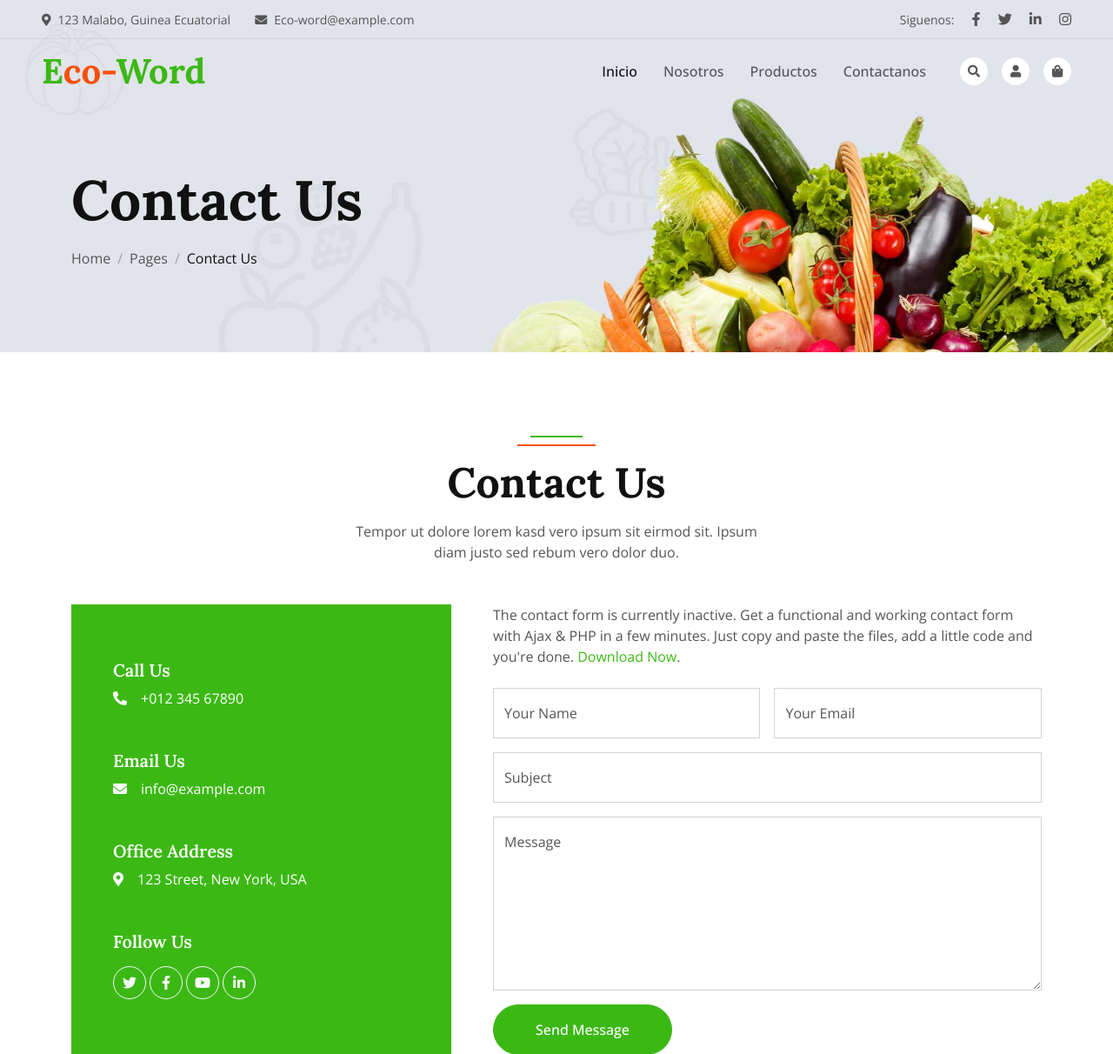
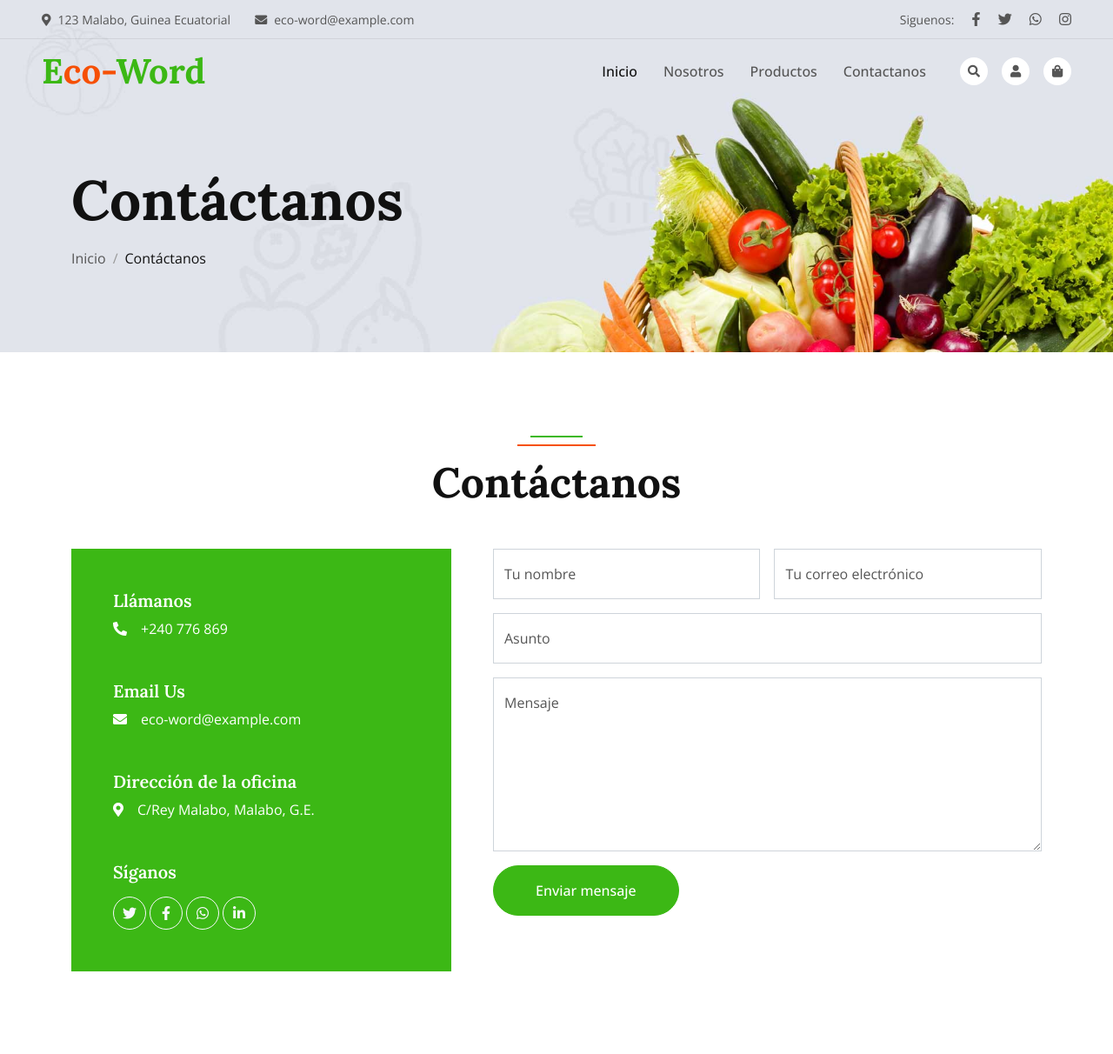
Before and after one commit to FerminNG/preHackathonMalaboInter2023, a PHP site: page /contactos.php in a window 1280 px wide. Shown: the top 1212 px of the page at 87% size. Run offline with PHP 8.4, Linux system fonts and the light colour scheme; some libraries are stand-ins or nearby versions.

Commit message:
modificando el contacto

```diff
--- a/componentes/header.php
+++ b/componentes/header.php
@@ -44,13 +44,13 @@
         <div class="top-bar row gx-0 align-items-center d-none d-lg-flex">
             <div class="col-lg-6 px-5 text-start">
                 <small><i class="fa fa-map-marker-alt me-2"></i>123 Malabo, Guinea Ecuatorial</small>
-                <small class="ms-4"><i class="fa fa-envelope me-2"></i>Eco-word@example.com</small>
+                <small class="ms-4"><i class="fa fa-envelope me-2"></i>eco-word@example.com</small>
             </div>
             <div class="col-lg-6 px-5 text-end">
                 <small>Siguenos:</small>
                 <a class="text-body ms-3" href=""><i class="fab fa-facebook-f"></i></a>
                 <a class="text-body ms-3" href=""><i class="fab fa-twitter"></i></a>
-                <a class="text-body ms-3" href=""><i class="fab fa-linkedin-in"></i></a>
+                <a class="text-body ms-3" href=""><i class="fab fa-whatsapp"></i></a>
                 <a class="text-body ms-3" href=""><i class="fab fa-instagram"></i></a>
             </div>
         </div>
--- a/contactos.php
+++ b/contactos.php
@@ -4,12 +4,12 @@
     <!-- Page Header Start -->
     <div class="container-fluid page-header wow fadeIn" data-wow-delay="0.1s">
         <div class="container">
-            <h1 class="display-3 mb-3 animated slideInDown">Contact Us</h1>
+            <h1 class="display-3 mb-3 animated slideInDown">Contáctanos</h1>
             <nav aria-label="breadcrumb animated slideInDown">
                 <ol class="breadcrumb mb-0">
-                    <li class="breadcrumb-item"><a class="text-body" href="#">Home</a></li>
-                    <li class="breadcrumb-item"><a class="text-body" href="#">Pages</a></li>
-                    <li class="breadcrumb-item text-dark active" aria-current="page">Contact Us</li>
+                    <li class="breadcrumb-item"><a class="text-body" href="./index.php">Inicio</a></li>
+                    <!-- <li class="breadcrumb-item"><a class="text-body" href="#">Pages</a></li> -->
+                    <li class="breadcrumb-item text-dark active" aria-current="page">Contáctanos</li>
                 </ol>
             </nav>
         </div>
@@ -20,57 +20,57 @@
     <div class="container-xxl py-6">
         <div class="container">
             <div class="section-header text-center mx-auto mb-5 wow fadeInUp" data-wow-delay="0.1s" style="max-width: 500px;">
-                <h1 class="display-5 mb-3">Contact Us</h1>
-                <p>Tempor ut dolore lorem kasd vero ipsum sit eirmod sit. Ipsum diam justo sed rebum vero dolor duo.</p>
+                <h1 class="display-5 mb-3">Contáctanos</h1>
+                <!-- <p>Tempor ut dolore lorem kasd vero ipsum sit eirmod sit. Ipsum diam justo sed rebum vero dolor duo.</p> -->
             </div>
             <div class="row g-5 justify-content-center">
                 <div class="col-lg-5 col-md-12 wow fadeInUp" data-wow-delay="0.1s">
                     <div class="bg-primary text-white d-flex flex-column justify-content-center h-100 p-5">
-                        <h5 class="text-white">Call Us</h5>
-                        <p class="mb-5"><i class="fa fa-phone-alt me-3"></i>+012 345 67890</p>
+                        <h5 class="text-white">Llámanos</h5>
+                        <p class="mb-5"><i class="fa fa-phone-alt me-3"></i>+240 776 869</p>
                         <h5 class="text-white">Email Us</h5>
-                        <p class="mb-5"><i class="fa fa-envelope me-3"></i>info@example.com</p>
-                        <h5 class="text-white">Office Address</h5>
-                        <p class="mb-5"><i class="fa fa-map-marker-alt me-3"></i>123 Street, New York, USA</p>
-                        <h5 class="text-white">Follow Us</h5>
+                        <p class="mb-5"><i class="fa fa-envelope me-3"></i>eco-word@example.com</p>
+                        <h5 class="text-white">Dirección de la oficina</h5>
+                        <p class="mb-5"><i class="fa fa-map-marker-alt me-3"></i>C/Rey Malabo, Malabo, G.E.</p>
+                        <h5 class="text-white">Síganos</h5>
                         <div class="d-flex pt-2">
                             <a class="btn btn-square btn-outline-light rounded-circle me-1" href=""><i class="fab fa-twitter"></i></a>
                             <a class="btn btn-square btn-outline-light rounded-circle me-1" href=""><i class="fab fa-facebook-f"></i></a>
-                            <a class="btn btn-square btn-outline-light rounded-circle me-1" href=""><i class="fab fa-youtube"></i></a>
+                            <a class="btn btn-square btn-outline-light rounded-circle me-1" href=""><i class="fab fa-whatsapp"></i></a>
                             <a class="btn btn-square btn-outline-light rounded-circle me-0" href=""><i class="fab fa-linkedin-in"></i></a>
                         </div>
                     </div>
                 </div>
                 <div class="col-lg-7 col-md-12 wow fadeInUp" data-wow-delay="0.5s">
-                    <p class="mb-4">The contact form is currently inactive. Get a functional and working contact form with Ajax & PHP in a few minutes. Just copy and paste the files, add a little code and you're done. <a href="https://htmlcodex.com/contact-form">Download Now</a>.</p>
+                    <!-- <p class="mb-4">The contact form is currently inactive. Get a functional and working contact form with Ajax & PHP in a few minutes. Just copy and paste the files, add a little code and you're done. <a href="https://htmlcodex.com/contact-form">Download Now</a>.</p> -->
                     <form>
                         <div class="row g-3">
                             <div class="col-md-6">
                                 <div class="form-floating">
-                                    <input type="text" class="form-control" id="name" placeholder="Your Name">
-                                    <label for="name">Your Name</label>
+                                    <input type="text" class="form-control" id="name" placeholder="Tu nombre">
+                                    <label for="name">Tu nombre</label>
                                 </div>
                             </div>
                             <div class="col-md-6">
                                 <div class="form-floating">
-                                    <input type="email" class="form-control" id="email" placeholder="Your Email">
-                                    <label for="email">Your Email</label>
+                                    <input type="email" class="form-control" id="email" placeholder="Tu correo electrónico">
+                                    <label for="email">Tu correo electrónico</label>
                                 </div>
                             </div>
                             <div class="col-12">
                                 <div class="form-floating">
-                                    <input type="text" class="form-control" id="subject" placeholder="Subject">
-                                    <label for="subject">Subject</label>
+                                    <input type="text" class="form-control" id="subject" placeholder="Asunto">
+                                    <label for="subject">Asunto</label>
                                 </div>
                             </div>
                             <div class="col-12">
                                 <div class="form-floating">
                                     <textarea class="form-control" placeholder="Leave a message here" id="message" style="height: 200px"></textarea>
-                                    <label for="message">Message</label>
+                                    <label for="message">Mensaje</label>
                                 </div>
                             </div>
                             <div class="col-12">
-                                <button class="btn btn-primary rounded-pill py-3 px-5" type="submit">Send Message</button>
+                                <button class="btn btn-primary rounded-pill py-3 px-5" type="submit">Enviar mensaje</button>
                             </div>
                         </div>
                     </form>
@@ -83,9 +83,9 @@
 
     <!-- Google Map Start -->
     <div class="container-xxl px-0 wow fadeIn" data-wow-delay="0.1s" style="margin-bottom: -6px;">
-        <iframe class="w-100" style="height: 450px;"
-            src="https://www.google.com/maps/embed?pb=!1m18!1m12!1m3!1d3001156.4288297426!2d-78.01371936852176!3d42.72876761954724!2m3!1f0!2f0!3f0!3m2!1i1024!2i768!4f13.1!3m3!1m2!1s0x4ccc4bf0f123a5a9%3A0xddcfc6c1de189567!2sNew%20York%2C%20USA!5e0!3m2!1sen!2sbd!4v1603794290143!5m2!1sen!2sbd"
-            frameborder="0" allowfullscreen="" aria-hidden="false" tabindex="0"></iframe>
+
+            <iframe class="w-100" style="height: 450px;"
+            src="https://www.google.com/maps/embed?pb=!1m18!1m12!1m3!1d3981.2697412243556!2d8.778361573677127!3d3.7513329491585785!2m3!1f0!2f0!3f0!3m2!1i1024!2i768!4f13.1!3m3!1m2!1s0x10669ef18a514593%3A0x4cb6ef6128557dbf!2sC.%20del%20Rey%20Malabo%2C%20Malabo%2C%20Equatorial%20Guinea!5e0!3m2!1sen!2s!4v1692907783174!5m2!1sen!2s" width="600" height="450" style="border:0;" allowfullscreen="" loading="lazy" referrerpolicy="no-referrer-when-downgrade"></iframe>
     </div>
     <!-- Google Map End -->
 
```
